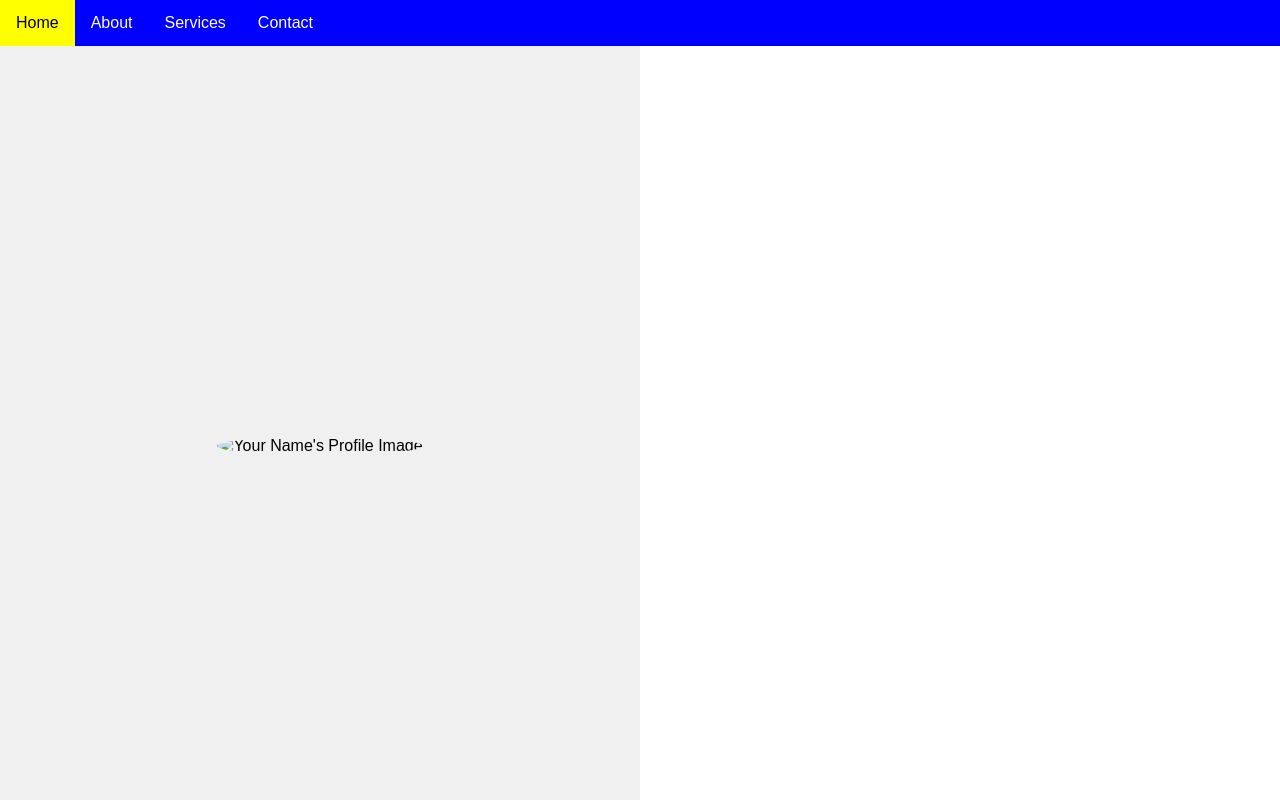
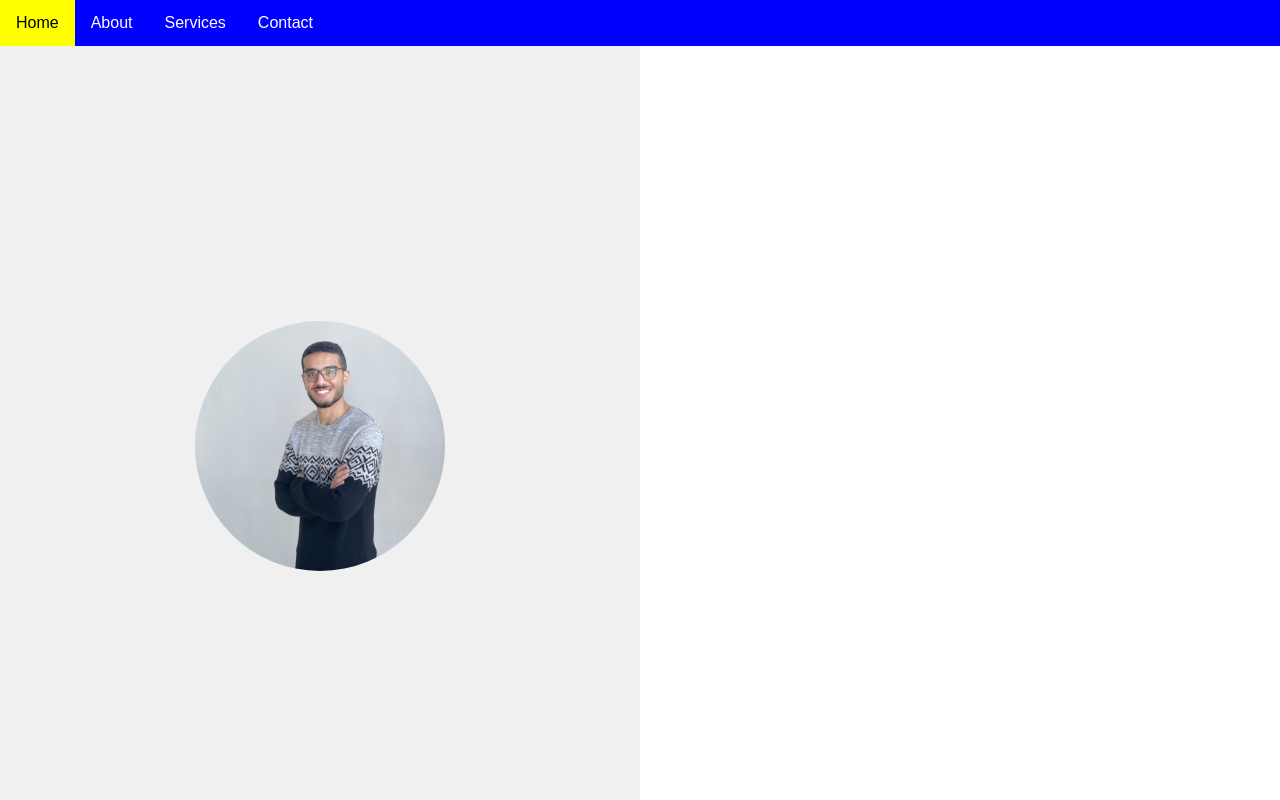
Before and after one commit to mmosad19419/mmosad19419.github.io, a plain HTML site: page index.html in a window 1280 px wide. Shown: the top 800 px of the page. Drawn offline with Linux system fonts and the light colour scheme.

```diff
--- a/index.html
+++ b/index.html
@@ -19,7 +19,7 @@
 
 <section id="welcome">
   <div id="profile">
-      <img src="images/profile-image.jpg" alt="Your Name's Profile Image">
+      <img src="./statics/images/mohamed_mosad_profile.jpeg" alt="Mohamed Mosad's Profile Image">
   </div>
   <div id="welcome-content">
       <h2>Welcome to My Website</h2>
```
